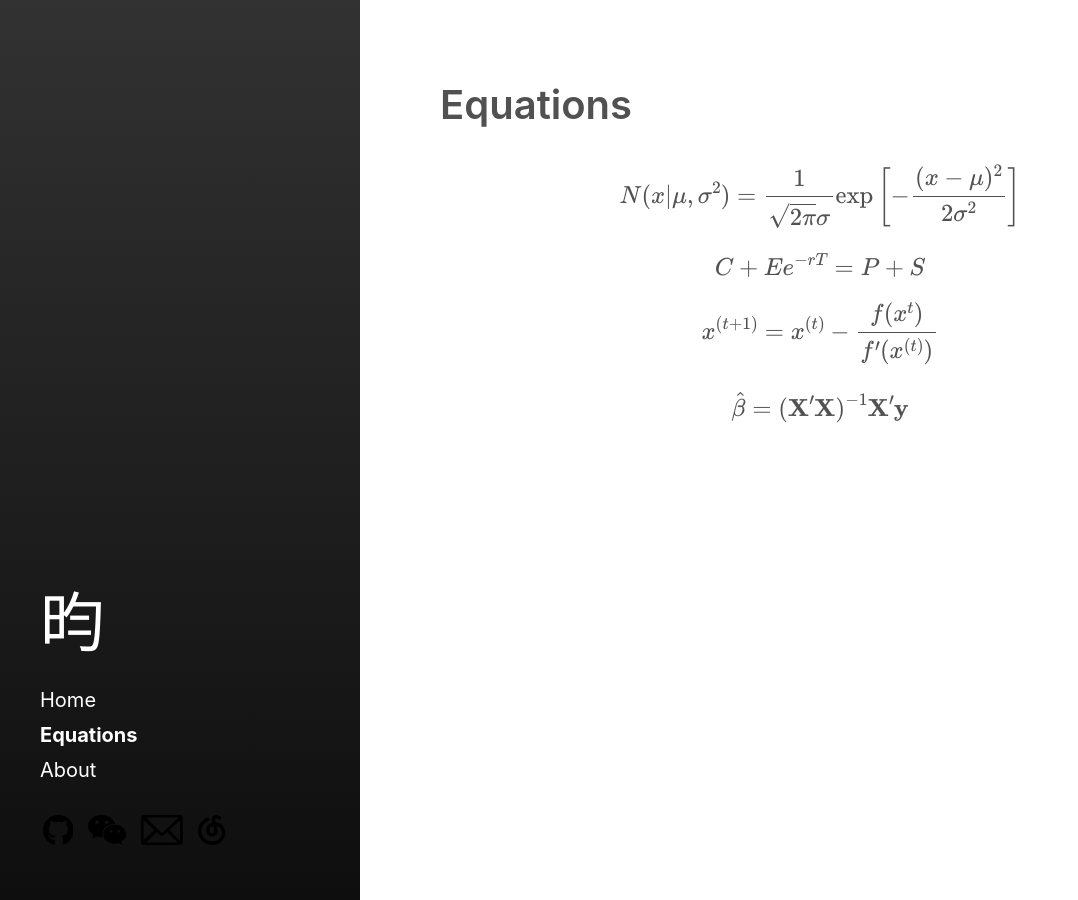
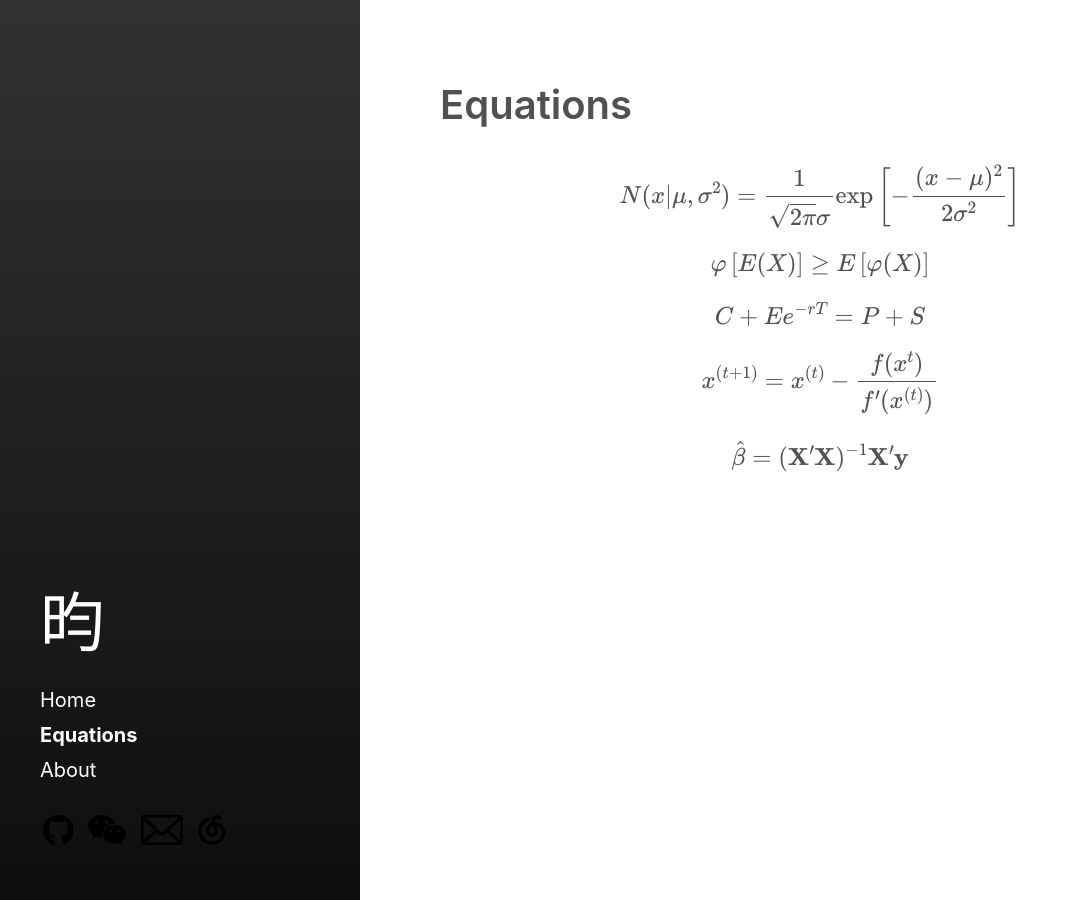
Before and after one commit to claude9493/claude9493.github.io, a Jekyll site: the page built from Equations.md, in a window 1280 px wide. Shown: the whole page, without its empty margins (0-1078 px from the left). Built offline with Jekyll 4.4.1, drawn with Linux system fonts in a browser that asks for light colours; formulas are drawn with MathJax 3.

Commit message:
Update Equations.md

```diff
--- a/Equations.md
+++ b/Equations.md
@@ -11,6 +11,10 @@ N(x|\mu,\sigma^2) = \frac{1}{\sqrt{2\pi}\sigma}\text{exp}\left[-\frac{(x-\mu)^2}
 $$
 
 $$
+\varphi\left[E(X)\right] \geq E\left[\varphi(X)\right]
+$$
+
+$$
 C + Ee^{-rT} = P + S
 $$
 
```
